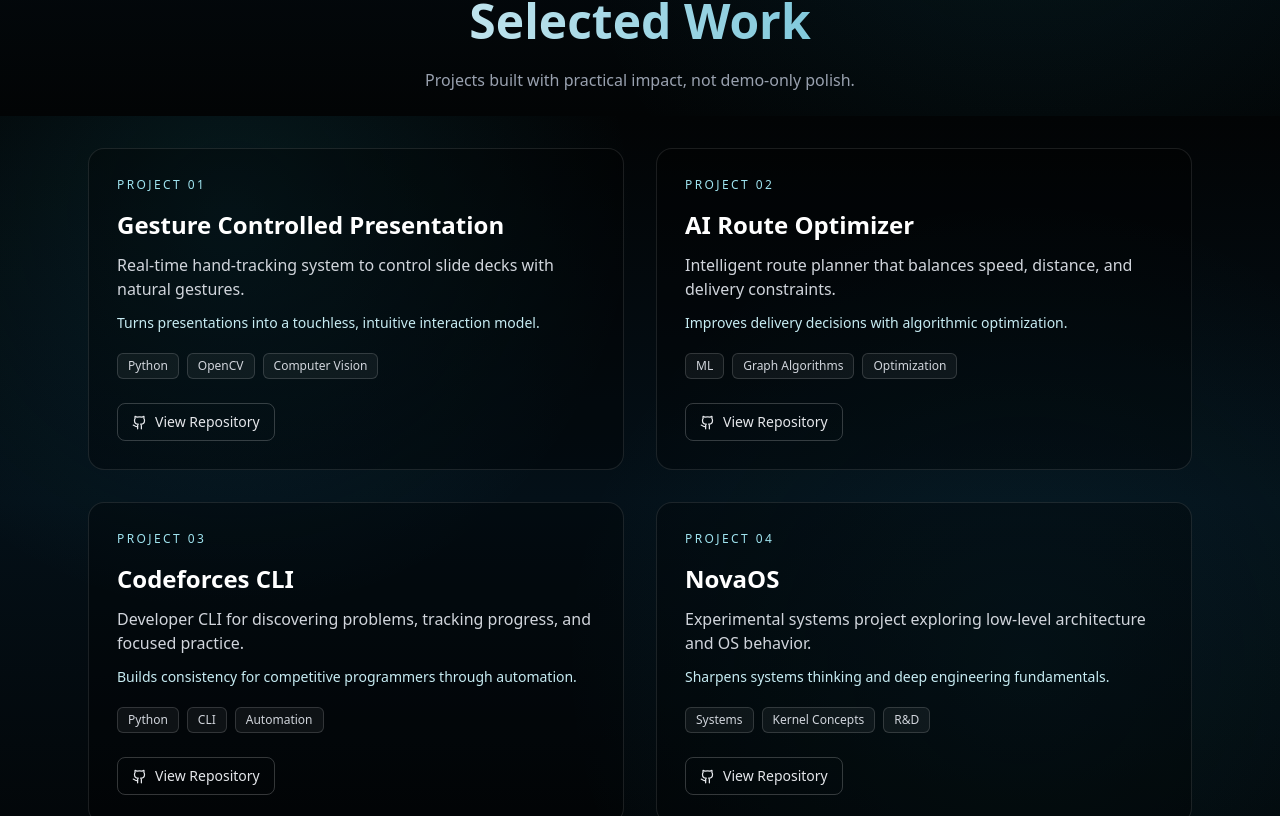
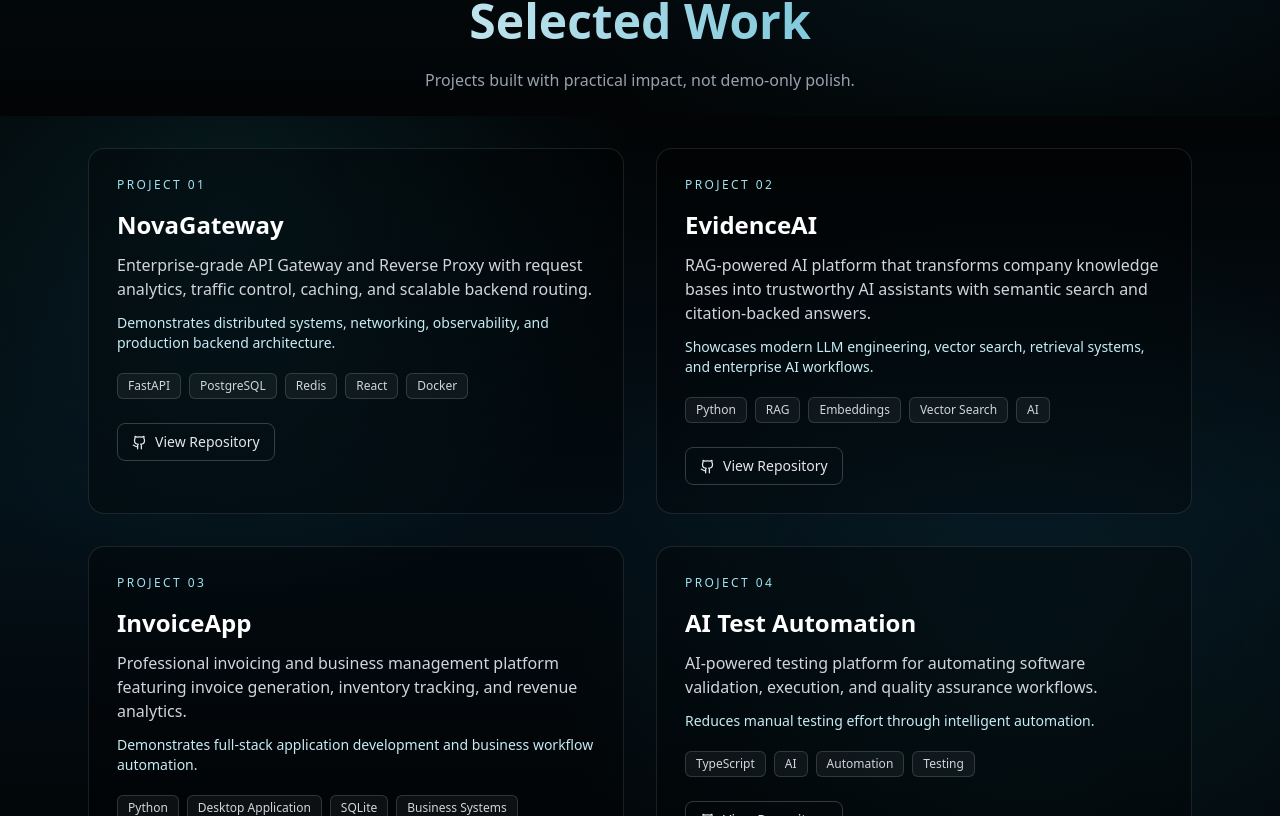
Before and after one commit to Nigam-Vaghani/PortFolio, a Next.js app: page / in a window 1280 px wide. Shown: the part 1484-2300 px from the top of the page. Built offline with nearby package versions, Linux system fonts and the light colour scheme.

Commit message:
projects update

```diff
--- a/src/app/page.js
+++ b/src/app/page.js
@@ -15,38 +15,65 @@ import FacebookStory from "../components/FacebookStory";
 
 const projects = [
   {
+    title: "NovaGateway",
+    summary:
+      "Enterprise-grade API Gateway and Reverse Proxy with request analytics, traffic control, caching, and scalable backend routing.",
+    impact:
+      "Demonstrates distributed systems, networking, observability, and production backend architecture.",
+    stack: ["FastAPI", "PostgreSQL", "Redis", "React", "Docker"],
+    repo: "PRIVATE",
+  },
+
+  {
+    title: "EvidenceAI",
+    summary:
+      "RAG-powered AI platform that transforms company knowledge bases into trustworthy AI assistants with semantic search and citation-backed answers.",
+    impact:
+      "Showcases modern LLM engineering, vector search, retrieval systems, and enterprise AI workflows.",
+    stack: ["Python", "RAG", "Embeddings", "Vector Search", "AI"],
+    repo: "https://github.com/Nigam-Vaghani/EvidenceAI",
+  },
+
+  {
+    title: "InvoiceApp",
+    summary:
+      "Professional invoicing and business management platform featuring invoice generation, inventory tracking, and revenue analytics.",
+    impact:
+      "Demonstrates full-stack application development and business workflow automation.",
+    stack: ["Python", "Desktop Application", "SQLite", "Business Systems"],
+    repo: "https://github.com/Nigam-Vaghani/InvoiceApp",
+  },
+
+  {
+    title: "AI Test Automation",
+    summary:
+      "AI-powered testing platform for automating software validation, execution, and quality assurance workflows.",
+    impact:
+      "Reduces manual testing effort through intelligent automation.",
+    stack: ["TypeScript", "AI", "Automation", "Testing"],
+    repo: "https://github.com/Nigam-Vaghani/ai-test-automation",
+  },
+
+  {
+    title: "VendorBridge",
+    summary:
+      "Integration platform connecting external vendor workflows with Odoo ERP systems.",
+    impact:
+      "Demonstrates enterprise integration and business process automation.",
+    stack: ["JavaScript", "Odoo", "ERP", "Integrations"],
+    repo: "https://github.com/Nigam-Vaghani/VendorBridgeOdoo",
+  },
+
+  {
     title: "Gesture Controlled Presentation",
     summary:
       "Real-time hand-tracking system to control slide decks with natural gestures.",
-    impact: "Turns presentations into a touchless, intuitive interaction model.",
+    impact:
+      "Turns presentations into a touchless, intuitive interaction model.",
     stack: ["Python", "OpenCV", "Computer Vision"],
     repo: "https://github.com/Nigam-Vaghani/gesture-controlled-presentation",
   },
-  {
-      title: "AI Route Optimizer",
-      summary:
-        "Intelligent route planner that balances speed, distance, and delivery constraints.",
-      impact: "Improves delivery decisions with algorithmic optimization.",
-      stack: ["ML", "Graph Algorithms", "Optimization"],
-      repo: "https://github.com/Nigam-Vaghani/ai-route-optimizer",
-    },
-    {
-      title: "Codeforces CLI",
-      summary:
-        "Developer CLI for discovering problems, tracking progress, and focused practice.",
-      impact: "Builds consistency for competitive programmers through automation.",
-      stack: ["Python", "CLI", "Automation"],
-      repo: "https://github.com/Nigam-Vaghani/codeforces_cli",
-    },
-    {
-      title: "NovaOS",
-      summary:
-        "Experimental systems project exploring low-level architecture and OS behavior.",
-      impact: "Sharpens systems thinking and deep engineering fundamentals.",
-      stack: ["Systems", "Kernel Concepts", "R&D"],
-      repo: "https://github.com/Nigam-Vaghani/novaos",
-    },
-  ];
+];
 
 
 
```
